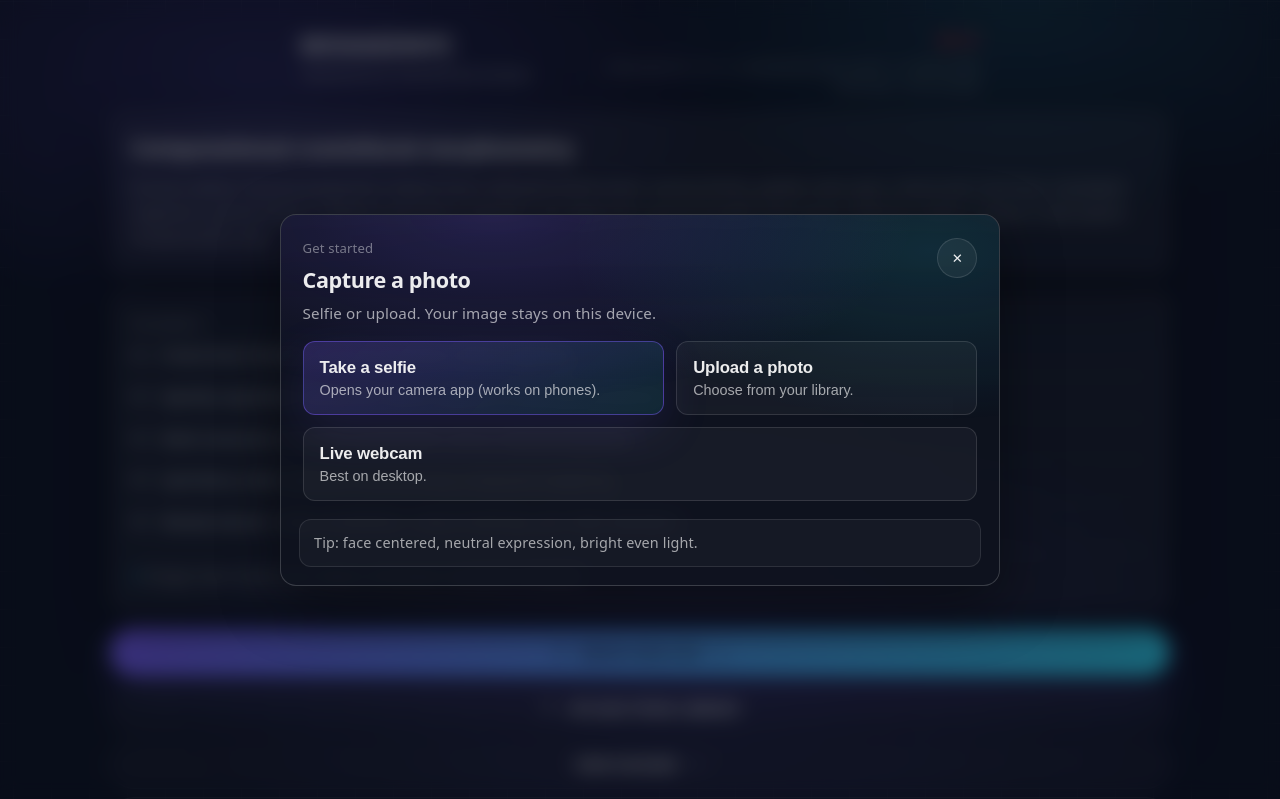
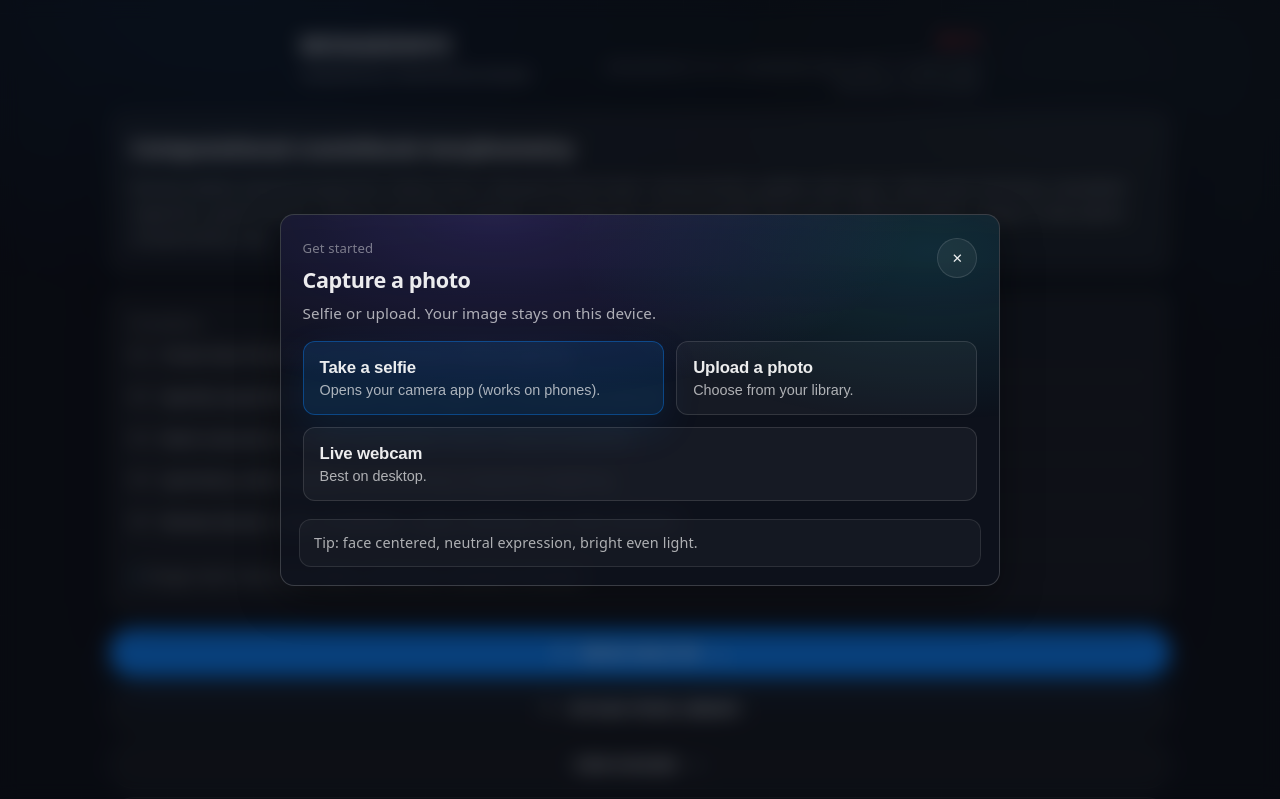
Before and after one commit to dpete2/facemetrics, a plain HTML site: page index.html in a window 1280 px wide. Both pictures are taken after a click on the button "BEGIN ANALYSIS". Shown: the top 799 px of the page. Drawn offline with nearby package versions, Linux system fonts and the light colour scheme.

Commit message:
Add files via upload

```diff
--- a/styles.css
+++ b/styles.css
@@ -1,20 +1,21 @@
 /* moggednyc — minimalist, sleek, engaging */
 
 :root {
-  --bg: #0b1020;
+  /* Apple-ish dark */
+  --bg: #0b0c0f;
   --panel: rgba(255, 255, 255, 0.06);
   --elevated: rgba(255, 255, 255, 0.09);
   --stroke: rgba(255, 255, 255, 0.12);
   --stroke-strong: rgba(255, 255, 255, 0.18);
   --text: rgba(255, 255, 255, 0.92);
-  --muted: rgba(255, 255, 255, 0.62);
-  --muted-2: rgba(255, 255, 255, 0.42);
+  --muted: rgba(255, 255, 255, 0.66);
+  --muted-2: rgba(255, 255, 255, 0.44);
   --live: #e52d2d;
   --ok: #3dcc6a;
-  --accent: #7c5cff;
-  --accent-2: #2fe4ff;
-  --shadow: 0 18px 60px rgba(0, 0, 0, 0.42);
-  --radius: 16px;
+  --accent: #0a84ff;
+  --accent-2: #5ac8fa;
+  --shadow: 0 14px 42px rgba(0, 0, 0, 0.35);
+  --radius: 14px;
   --radius-sm: 12px;
   --font: ui-sans-serif, system-ui, -apple-system, "SF Pro Display", "SF Pro Text", Inter, "Helvetica Neue",
     Arial, "Apple Color Emoji", "Segoe UI Emoji";
@@ -75,8 +76,8 @@ html {
   position: absolute;
   inset: 0;
   background-image:
-    radial-gradient(circle at 50% 30%, rgba(124, 92, 255, 0.16), transparent 62%),
-    radial-gradient(circle at 70% 10%, rgba(47, 228, 255, 0.12), transparent 58%),
+    radial-gradient(circle at 50% 30%, rgba(10, 132, 255, 0.14), transparent 64%),
+    radial-gradient(circle at 70% 10%, rgba(90, 200, 250, 0.10), transparent 60%),
     linear-gradient(rgba(255, 255, 255, 0.03) 1px, transparent 1px),
     linear-gradient(90deg, rgba(255, 255, 255, 0.03) 1px, transparent 1px);
   background-size: auto, 24px 24px, 24px 24px;
@@ -326,9 +327,9 @@ html {
 }
 
 .acquire-action--primary {
-  border-color: rgba(124, 92, 255, 0.45);
-  background: linear-gradient(135deg, rgba(124, 92, 255, 0.22), rgba(47, 228, 255, 0.10));
-  box-shadow: 0 16px 50px rgba(124, 92, 255, 0.12);
+  border-color: rgba(10, 132, 255, 0.38);
+  background: rgba(10, 132, 255, 0.14);
+  box-shadow: 0 14px 42px rgba(10, 132, 255, 0.10);
 }
 
 .acquire-action-title {
@@ -374,14 +375,13 @@ body {
   z-index: 0;
   pointer-events: none;
   background-image:
-    radial-gradient(800px 420px at 20% 10%, rgba(124, 92, 255, 0.22), transparent 60%),
-    radial-gradient(700px 420px at 80% 0%, rgba(47, 228, 255, 0.14), transparent 55%),
-    radial-gradient(900px 520px at 55% 85%, rgba(124, 92, 255, 0.12), transparent 62%),
-    linear-gradient(rgba(255, 255, 255, 0.045) 1px, transparent 1px),
-    linear-gradient(90deg, rgba(255, 255, 255, 0.045) 1px, transparent 1px);
-  background-size: auto, auto, auto, 38px 38px, 38px 38px;
+    radial-gradient(900px 520px at 18% 0%, rgba(10, 132, 255, 0.10), transparent 62%),
+    radial-gradient(900px 520px at 85% 8%, rgba(90, 200, 250, 0.06), transparent 65%),
+    linear-gradient(rgba(255, 255, 255, 0.015) 1px, transparent 1px),
+    linear-gradient(90deg, rgba(255, 255, 255, 0.015) 1px, transparent 1px);
+  background-size: auto, auto, 86px 86px, 86px 86px;
   background-position: center;
-  opacity: 0.9;
+  opacity: 0.85;
 }
 
 .visually-hidden {
@@ -636,15 +636,15 @@ body {
 }
 
 .btn-primary-cta {
-  background: linear-gradient(135deg, var(--accent), var(--accent-2));
-  color: rgba(8, 10, 16, 0.92);
+  background: var(--accent);
+  color: #fff;
   border-color: transparent;
-  box-shadow: 0 14px 40px rgba(124, 92, 255, 0.22);
+  box-shadow: 0 10px 28px rgba(10, 132, 255, 0.22);
 }
 
 .btn-primary-cta:hover:not(:disabled) {
   transform: translateY(-1px);
-  box-shadow: 0 18px 55px rgba(124, 92, 255, 0.28);
+  box-shadow: 0 14px 36px rgba(10, 132, 255, 0.30);
 }
 
 .btn-primary-cta:active:not(:disabled) {
```
